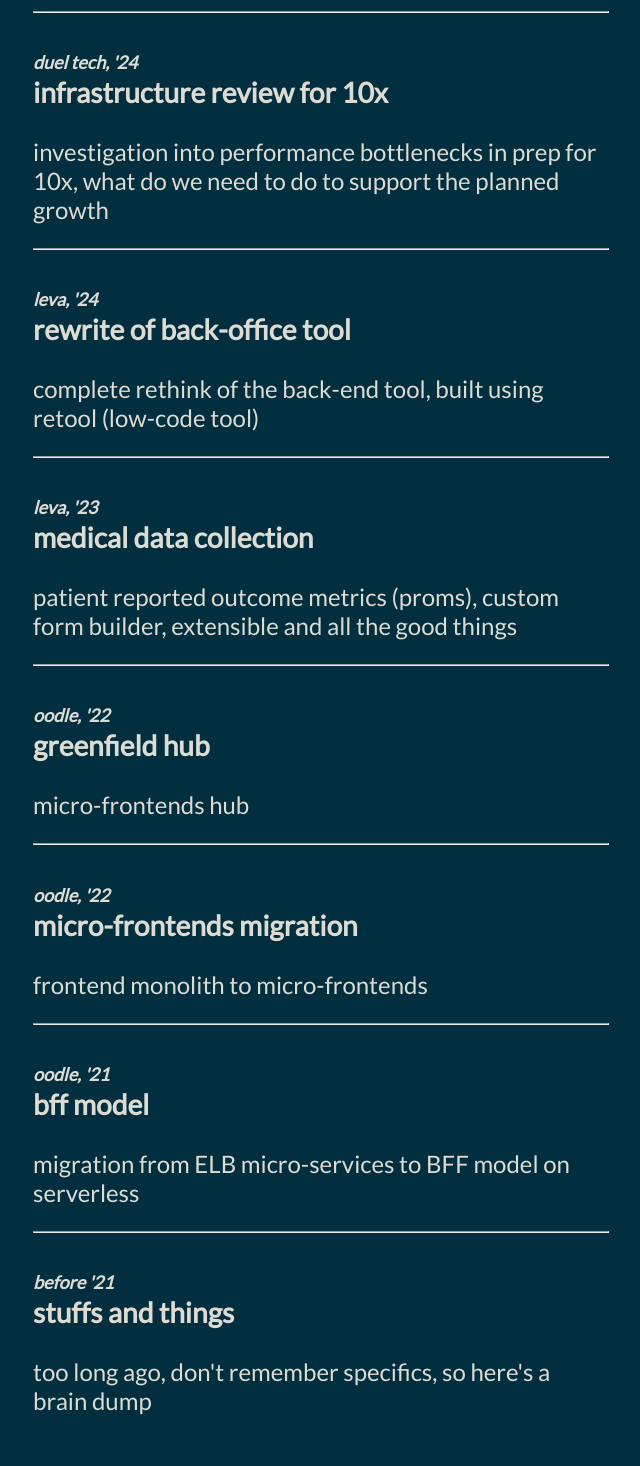
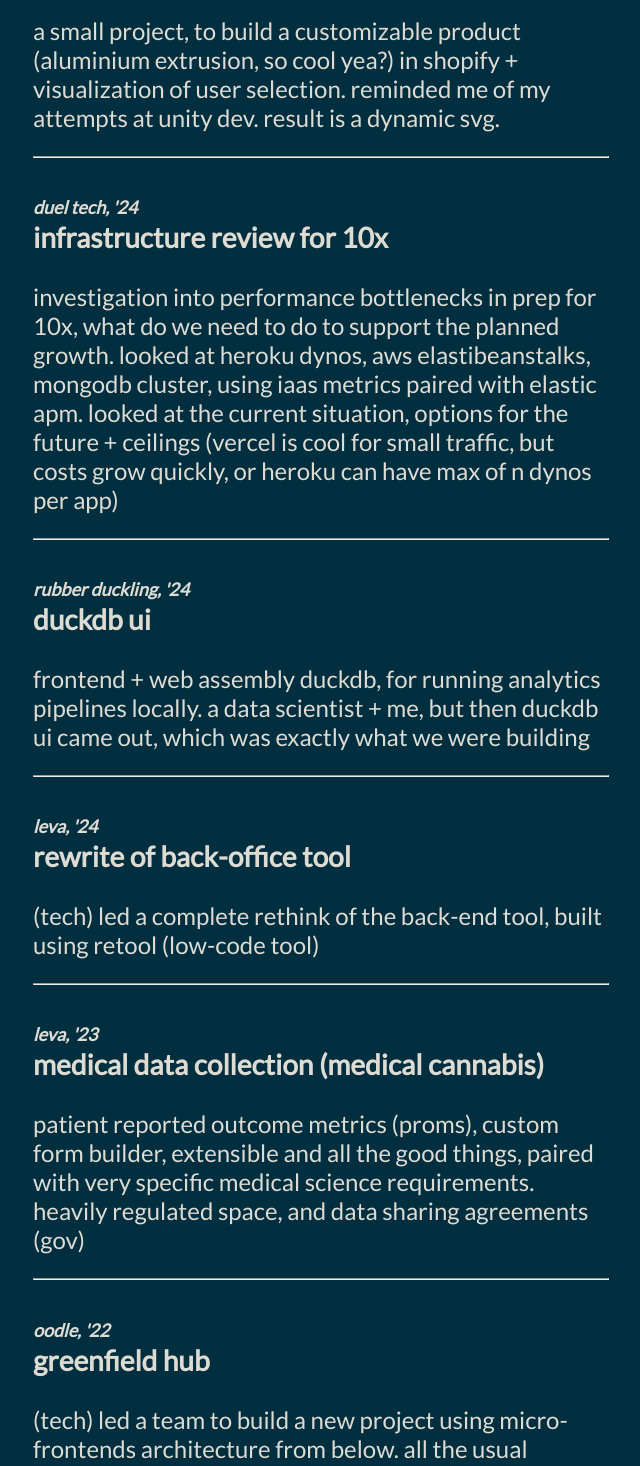
Before and after one commit to nova93/nova93, a Next.js app: page /me in a window 1280 px wide. Shown: the part 1320-2786 px from the top of the page, without its empty margins (331-971 px from the left). Built offline with nearby package versions, Linux system fonts and the light colour scheme.

Commit message:
text update

```diff
--- a/src/pages/me.tsx
+++ b/src/pages/me.tsx
@@ -16,7 +16,7 @@
     </section>
     <section>
       <h2>core</h2>
-      <p>javascript (js), typescript (ts), node.js, react.js, next.js, apollo graphql, serverless, event-driven and transactional architectures, mongodb, postgresql, rest, test-driven development, ci/cd pipelines</p>
+      <p>javascript, typescript, node.js, react.js, next.js, apollo graphql, serverless, event-driven and transactional architectures, mongodb, postgresql, rest, test-driven development, ci/cd pipelines</p>
     </section>
     <section>
       <h2>projects</h2>
@@ -25,7 +25,7 @@
           <small><em>duel tech, &apos;25</em></small><br />
           legacy fe migration/rebuild
         </h3>
-        <p>&quot;micro-frontends&quot;, multi-domain app, proxy, css customizations, </p>
+        <p>current project, a long project to migrate users to a new yet-to-be-built app, with an extra spicy wrench of multi-domain where they are &quot;hardcoded&quot; into the iaas. ask me about it, since it is developing fast</p>
       </article>
       <hr />
       <article>
@@ -33,7 +33,7 @@
           <small><em>ame system, &apos;25 +</em></small><br />
           cad-esque visualization
         </h3>
-        <p>a customizable product visualization</p>
+        <p>a small project, to build a customizable product (aluminium extrusion, so cool yea?) in shopify + visualization of user selection. reminded me of my attempts at unity dev. result is a dynamic svg.</p>
       </article>
       <hr />
       <article>
@@ -41,7 +41,15 @@
           <small><em>duel tech, &apos;24</em></small><br />
           infrastructure review for 10x
         </h3>
-        <p>investigation into performance bottlenecks in prep for 10x, what do we need to do to support the planned growth</p>
+        <p>investigation into performance bottlenecks in prep for 10x, what do we need to do to support the planned growth. looked at heroku dynos, aws elastibeanstalks, mongodb cluster, using iaas metrics paired with elastic apm. looked at the current situation, options for the future + ceilings (vercel is cool for small traffic, but costs grow quickly, or heroku can have max of n dynos per app)</p>
+      </article>
+      <hr />
+      <article>
+        <h3>
+          <small><em>rubber duckling, &apos;24</em></small><br />
+          duckdb ui
+        </h3>
+        <p>frontend + web assembly duckdb, for running analytics pipelines locally. a data scientist + me, but then duckdb ui came out, which was exactly what we were building</p>
       </article>
       <hr />
       <article>
@@ -49,15 +57,15 @@
           <small><em>leva, &apos;24</em></small><br />
           rewrite of back-office tool
         </h3>
-        <p>complete rethink of the back-end tool, built using retool (low-code tool)</p>
+        <p>(tech) led a complete rethink of the back-end tool, built using retool (low-code tool)</p>
       </article>
       <hr />
       <article>
         <h3>
           <small><em>leva, &apos;23</em></small><br />
-          medical data collection
+          medical data collection (medical cannabis)
         </h3>
-        <p>patient reported outcome metrics (proms), custom form builder, extensible and all the good things</p>
+        <p>patient reported outcome metrics (proms), custom form builder, extensible and all the good things, paired with very specific medical science requirements. heavily regulated space, and data sharing agreements (gov)</p>
       </article>
       <hr />
       <article>
@@ -65,7 +73,7 @@
           <small><em>oodle, &apos;22</em></small><br />
           greenfield hub
         </h3>
-        <p>micro-frontends hub</p>
+        <p>(tech) led a team to build a new project using micro-frontends architecture from below. all the usual greenfield problems were on my shoulders (such as, what&apos;s the problem we are trying to solve here?)</p>
       </article>
       <hr />
       <article>
@@ -73,7 +81,7 @@
           <small><em>oodle, &apos;22</em></small><br />
           micro-frontends migration
         </h3>
-        <p>frontend monolith to micro-frontends</p>
+        <p>designed micro-frontends solution to a specific problem (3 search experiences, which could be unified), which ended up being used across the board in prep for massive hiring push (and then covid happened)</p>
       </article>
       <hr />
       <article>
@@ -81,7 +89,7 @@
           <small><em>oodle, &apos;21</em></small><br />
           bff model
         </h3>
-        <p>migration from ELB micro-services to BFF model on serverless</p>
+        <p>designed, presented, got approved and facilitated migration from ELB micro-services to bff model on serverless. nodejs + apollo graphql</p>
       </article>
       <hr />
       <article>
@@ -89,7 +97,7 @@
           <small><em>before &apos;21</em></small><br />
           stuffs and things
         </h3>
-        <p>too long ago, don&apos;t remember specifics, so here&apos;s a brain dump</p>
+        <p>too long ago, don&apos;t remember specifics, so here&apos;s a brain dump: a lot of shopify, wordpress and static sites. mysql, php, apache, bare-metal servers. as nds (me+designer), we build out shops selling everything from candles, to luxurious furniture and fitness equipment (shipping calculations on those are nigh on impossible, but that might be due to lack of will to compromise). projects across the world: australia, usa, europe, so a lot of timezones + currencies</p>
       </article>
     </section>
   </>
```
